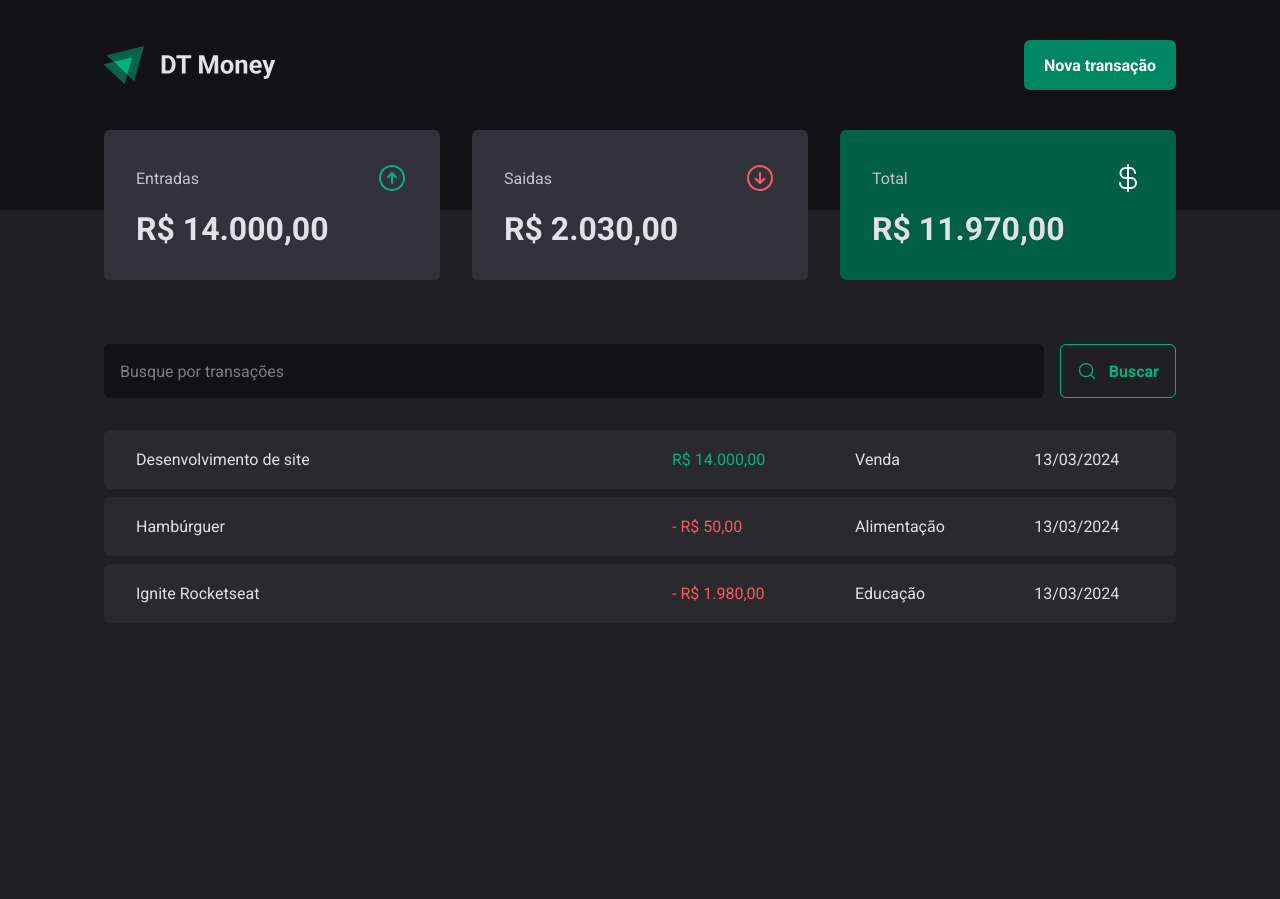
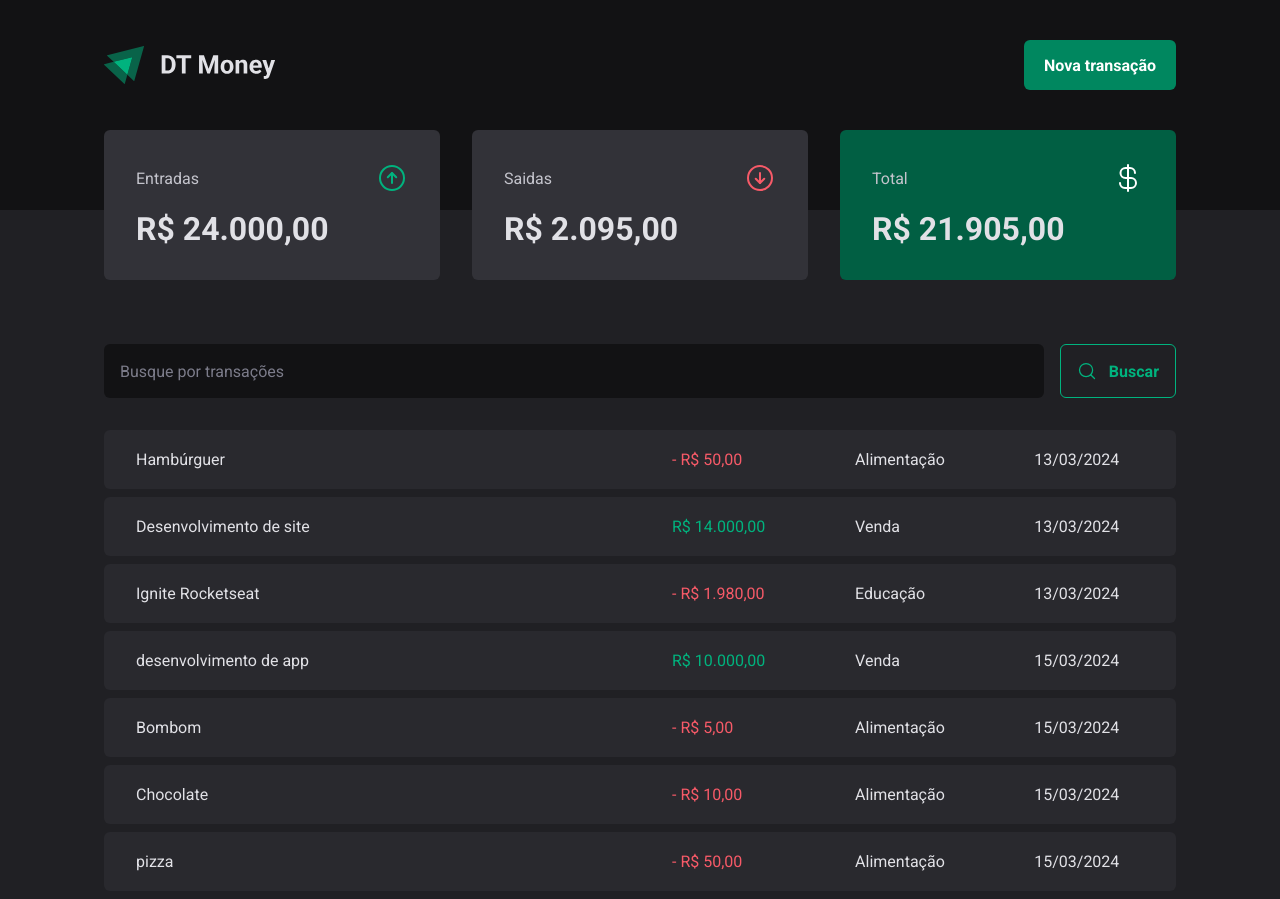
Before and after one commit to Gsilvaol/dt-money, a React (Vite) app: page / in a window 1280 px wide. Before the commit the page ends 800 px from the top, so only its background shows below. Built offline with nearby package versions, Linux system fonts and the light colour scheme; data requests are answered from the project's data file.

Commit message:
criando nova transação

```diff
--- a/server.json
+++ b/server.json
@@ -23,6 +23,38 @@
       "category": "Educação",
       "price": 1980,
       "createdAt": "2024-03-13T16:20:44.505Z"
+    },
+    {
+      "description": "desenvolvimento de app",
+      "price": 10000,
+      "category": "Venda",
+      "type": "income",
+      "createdAt": "2024-03-15T18:16:43.074Z",
+      "id": 4
+    },
+    {
+      "description": "Bombom",
+      "price": 5,
+      "category": "Alimentação",
+      "type": "outcome",
+      "createdAt": "2024-03-15T19:13:27.285Z",
+      "id": 5
+    },
+    {
+      "description": "Chocolate",
+      "price": 10,
+      "category": "Alimentação",
+      "type": "outcome",
+      "createdAt": "2024-03-15T19:14:23.917Z",
+      "id": 6
+    },
+    {
+      "description": "pizza",
+      "price": 50,
+      "category": "Alimentação",
+      "type": "outcome",
+      "createdAt": "2024-03-15T19:25:20.547Z",
+      "id": 7
     }
   ]
 }
--- a/src/components/NewTransactionModal/index.tsx
+++ b/src/components/NewTransactionModal/index.tsx
@@ -4,6 +4,8 @@
 import { ArrowCircleDown, ArrowCircleUp, X } from "phosphor-react";
 import { Controller, useForm } from 'react-hook-form';
 import * as z from 'zod';
+import { useContext } from 'react';
+import { TransactionsContext } from '../../contexts/TransactionsContext';
 
 const newTransactionFormSchema = z.object({
     description: z.string(),
@@ -15,11 +17,14 @@
 type NewTransactionFormInputs = z.infer<typeof newTransactionFormSchema>;
 
 export function NewTransactionModal() {
+const { createTransaction } = useContext(TransactionsContext)
+
     const {
         control,
         register,
         handleSubmit,
-        formState: { isSubmitting }
+        formState: { isSubmitting },
+        reset
     } = useForm<NewTransactionFormInputs>({
         resolver: zodResolver(newTransactionFormSchema),
         defaultValues: {
@@ -28,9 +33,16 @@
     })
 
     async function handleCreateNewTransaction(data: NewTransactionFormInputs) {
-        await new Promise(resolve => setTimeout(resolve, 2000))
+        const { description, price, category, type } = data;
 
-        console.log(data);
+        await createTransaction({
+            description,
+            price,
+            category,
+            type,
+        })
+
+        reset();
     }
 
     return (
--- a/src/contexts/TransactionsContext.tsx
+++ b/src/contexts/TransactionsContext.tsx
@@ -9,9 +9,17 @@
     createdAt: string;
 }
 
+interface CreateTransactionInput {
+    description: string;
+    price: number;
+    category: string;
+    type: 'income' | 'outcome';
+}
+
 interface TransactionContextType {
     transactions: Transaction[];
     fetchTransactions: (query?: string) => Promise<void>;
+    createTransaction: (data: CreateTransactionInput) => Promise<void>;
 }
 
 interface TransactionsProviderProps {
@@ -26,11 +34,28 @@
     async function fetchTransactions(query?: string) {
         const response = await api.get('transactions', {
             params: {
+                _sort: 'createdAt',
+                _order: 'des',
                 q: query,
             }
         })
 
         setTransactions(response.data)
+    }
+
+    async function createTransaction(data: CreateTransactionInput) {
+        const { description, price, category, type } = data;
+
+
+        const response = await api.post('transactions', {
+            description,
+            price,
+            category,
+            type,
+            createdAt: new Date(),
+        })
+
+        setTransactions(state => [response.data, ...state])
     }
 
     useEffect(() => {
@@ -40,7 +65,8 @@
     return (
         <TransactionsContext.Provider value={{
             transactions,
-            fetchTransactions
+            fetchTransactions,
+            createTransaction,
         }}>
             {children}
         </TransactionsContext.Provider>
```
Lines whose indentation alone changed are shown as unchanged.
